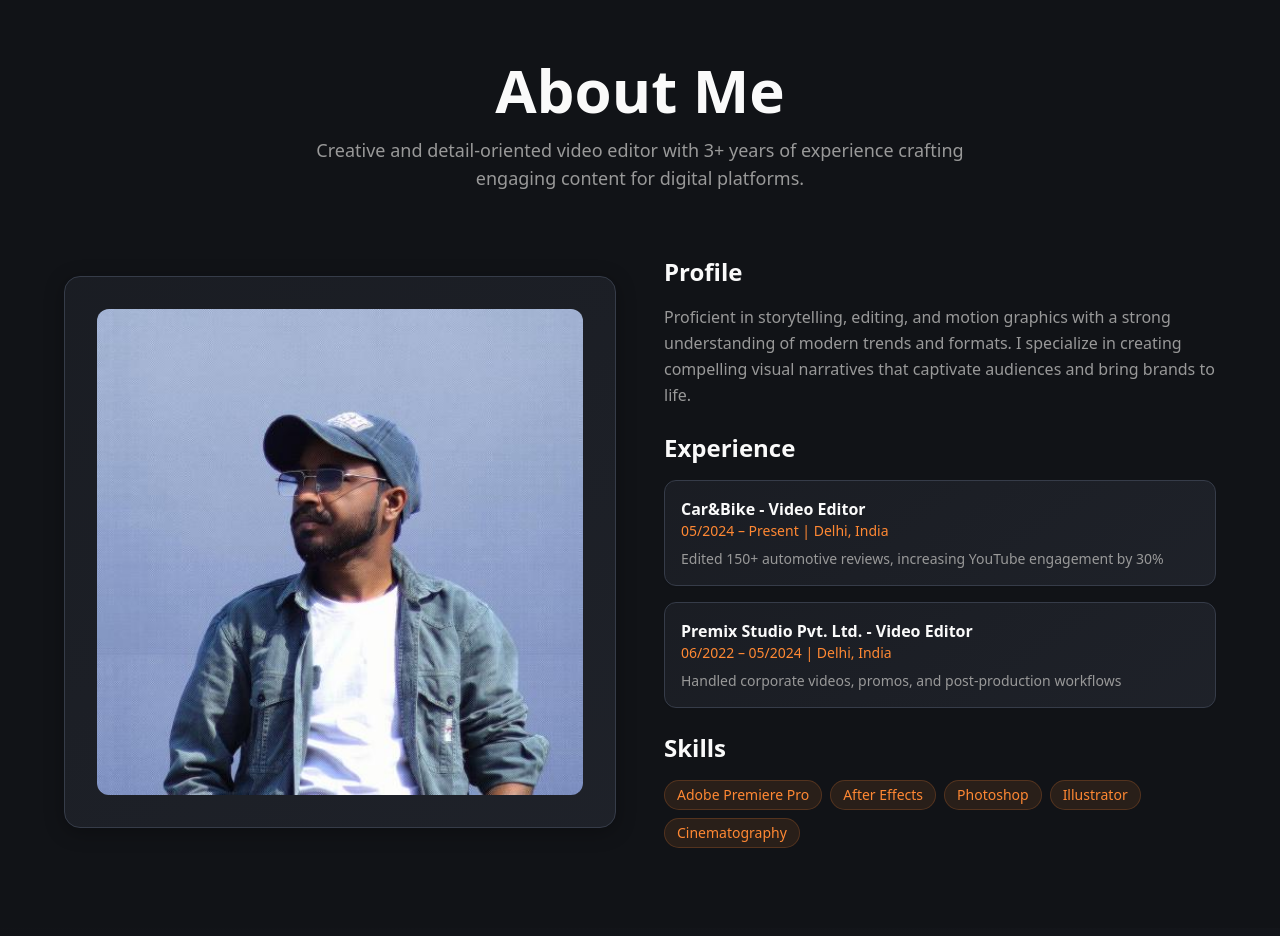
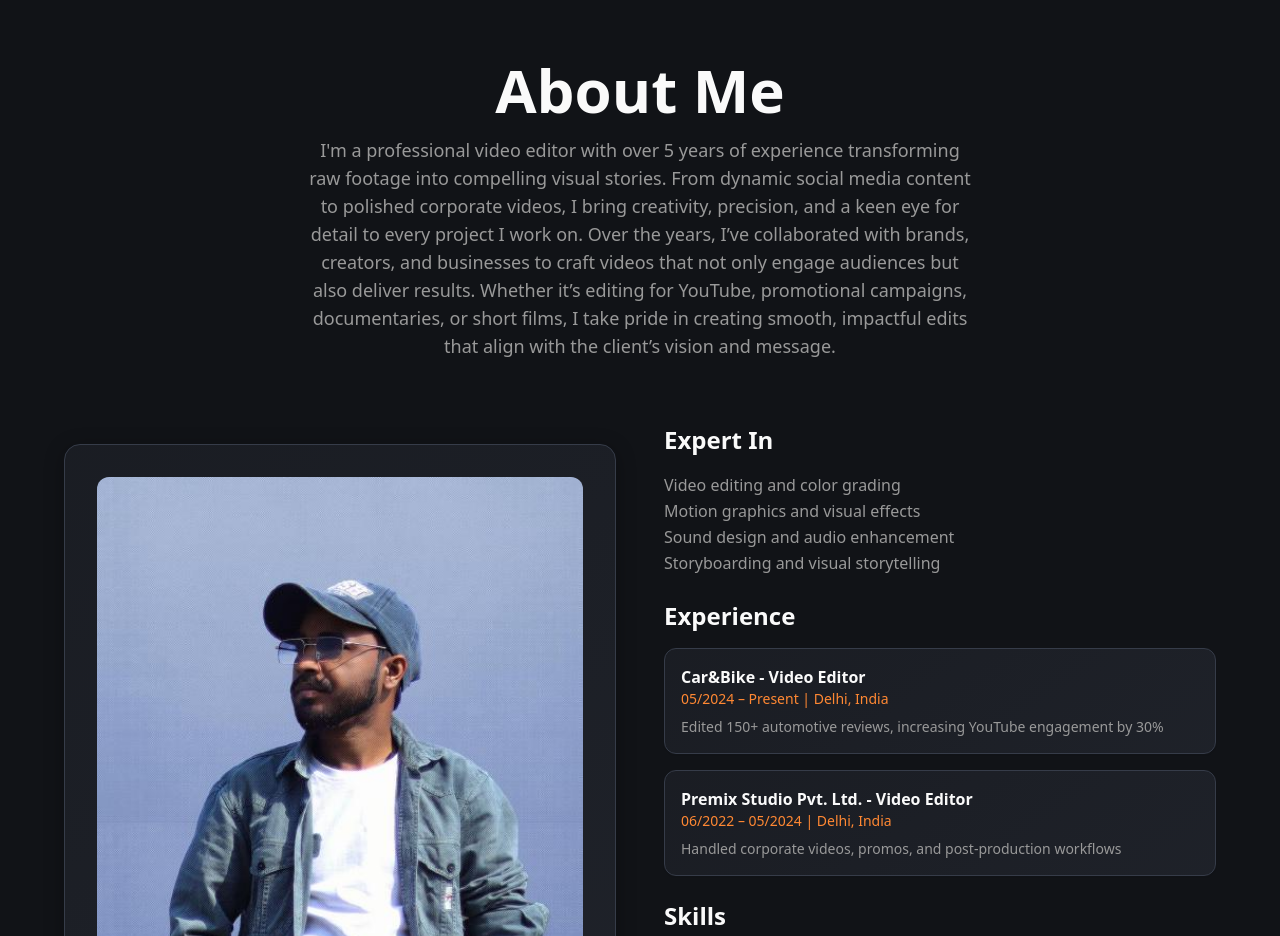
Before and after one commit to sumanvfx/sumanvfx.github.io, a React (Vite) app: page / in a window 1280 px wide. Shown: the part 820-1756 px from the top of the page. Built offline with nearby package versions, Linux system fonts and the light colour scheme; the HTML template or start-up script is replaced by a standard one.

Commit message:
Update AboutSection.tsx

```diff
--- a/src/components/AboutSection.tsx
+++ b/src/components/AboutSection.tsx
@@ -10,7 +10,9 @@ const AboutSection = () => {
             About Me
           </h2>
           <p className="text-muted-foreground text-lg max-w-2xl mx-auto">
-            Creative and detail-oriented video editor with 3+ years of experience crafting engaging content for digital platforms.
+            I'm a professional video editor with over 5 years of experience transforming raw footage into compelling visual stories. From dynamic social media content to polished corporate videos, I bring creativity, precision, and a keen eye for detail to every project I work on.
+
+Over the years, I’ve collaborated with brands, creators, and businesses to craft videos that not only engage audiences but also deliver results. Whether it’s editing for YouTube, promotional campaigns, documentaries, or short films, I take pride in creating smooth, impactful edits that align with the client’s vision and message.
           </p>
         </div>
 
@@ -33,10 +35,14 @@ const AboutSection = () => {
           {/* About Content */}
           <div className="space-y-6">
             <div>
-              <h3 className="text-2xl font-bold text-foreground mb-4">Profile</h3>
+              <h3 className="text-2xl font-bold text-foreground mb-4">Expert In</h3>
               <p className="text-muted-foreground leading-relaxed">
-                Proficient in storytelling, editing, and motion graphics with a strong understanding of modern trends and formats.
-                I specialize in creating compelling visual narratives that captivate audiences and bring brands to life.
+               <ul>
+                  <li>Video editing and color grading</li>
+                  <li>Motion graphics and visual effects</li>
+                  <li>Sound design and audio enhancement</li>
+                  <li>Storyboarding and visual storytelling</li>
+               </ul>
               </p>
             </div>
 
```
